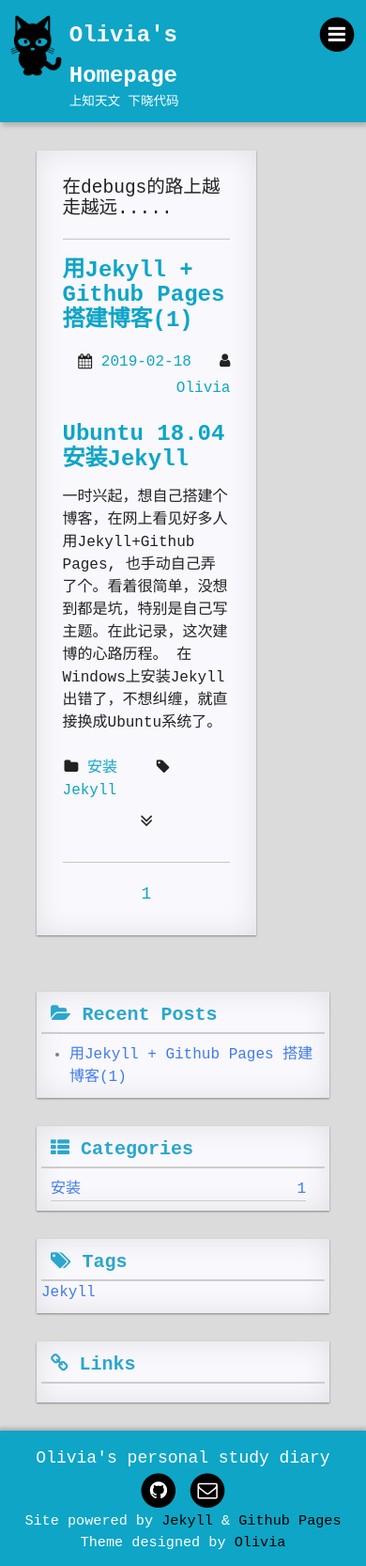
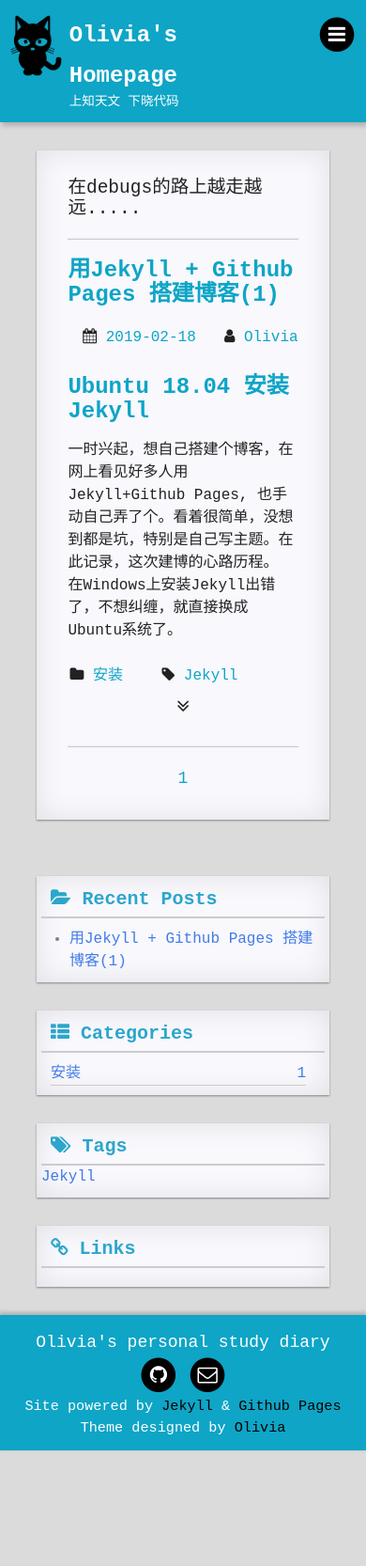
Before and after one commit to xsdawn/xsdawn.github.io, a Jekyll site: the page built from index.html, in a window 390 px wide. Shown: the whole page at 94% size. Built offline with Jekyll 4.4.1, drawn with Linux system fonts in a browser that asks for light colours; nearby versions of some CDN libraries; some web fonts are replaced; the list of posts is cut into pages by our own code; a style sheet for code colours, icons or effects is not loaded; after the commit the page ends 1543 px from its top, so only the background shows below that.

Commit message:
fixed toTop icon disappear

```diff
--- a/assets/css/content.css
+++ b/assets/css/content.css
@@ -4,7 +4,6 @@
 	width:75%;
 	margin-bottom: 60px;
 	color:#222;
-
 }
 
 .main[home], [post] {
@@ -146,7 +145,9 @@
 
 
 @media only screen  and (min-width: 320px) and (max-width: 1023px)  {
-
+	.main{
+		width:100%;
+	}
 	.main[archives], .main[categories], .main[tags]{
 		float:none;
 	}
--- a/assets/css/style.css
+++ b/assets/css/style.css
@@ -135,6 +135,14 @@
 	color: #e62f5c;
 }
 
+
+@media only screen  and (min-width: 320px) and (max-width: 1023px)  {
+	#totop{
+		font-size: 60%;
+
+	}
+}
+
 @media only screen  and (min-width: 320px) and (max-width: 360px)  {
 	#totop {
 		left:88%;
```
